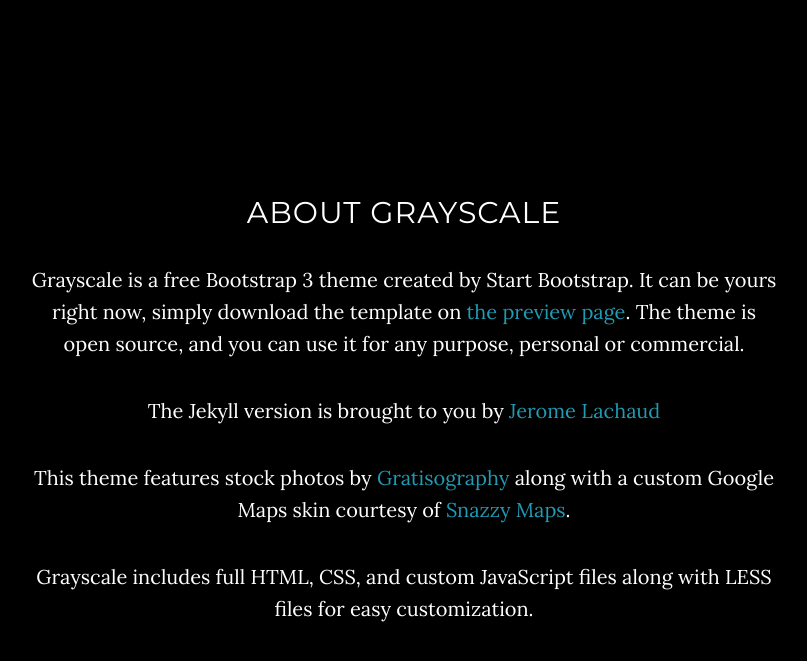
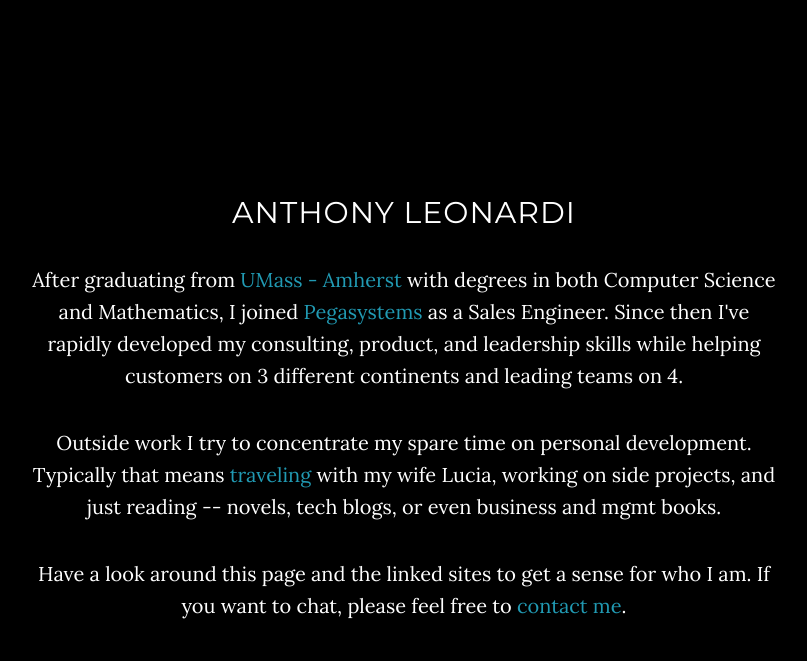
Before and after one commit to AJLeonardi/AJLeonardi, a Jekyll site: the page built from index.html, in a window 1280 px wide and 900 px high, scrolled down 845 px, cut to the strip 59-720 px from the top of the window. Shown: the whole strip, without its empty margins (236-1043 px from the left). Built offline with Jekyll 4.4.1, drawn with Linux system fonts in a browser that asks for light colours.

Commit message:
wrote up a bio

```diff
--- a/_config.yml
+++ b/_config.yml
@@ -1,5 +1,5 @@
 # Site settings
-title: Grayscale
+title: Anthony Leonardi
 email: anthony dot leonardi at gmail.com
 url: http://ajleonardi.co
 description: "The personal and professional space of Anthony Leonardi. "
--- /dev/null
+++ b/_includes/Bio.html
@@ -0,0 +1,11 @@
+<!-- About Section -->
+<section id="Bio" class="container content-section text-center">
+    <div class="row">
+        <div class="col-lg-8 col-lg-offset-2">
+            <h2>Anthony Leonardi</h2>
+            <p>After graduating from <a target='_blank' href='http://www.umass.edu/'>UMass - Amherst</a> with degrees in both Computer Science and Mathematics, I joined <a target='_blank' href='http://www.pega.com/'>Pegasystems</a> as a Sales Engineer. Since then I've rapidly developed my consulting, product, and leadership skills while helping customers on 3 different continents and leading teams on 4.</p>
+            <p>Outside work I try to concentrate my spare time on personal development. Typically that means <a target="_blank" href='http://travel.ajleonardi.co'>traveling</a> with my wife Lucia, working on side projects, and just reading -- novels, tech blogs, or even business and mgmt books.</p>
+            <p>Have a look around this page and the linked sites to get a sense for who I am. If you want to chat, please feel free to <a href='#Contact'>contact me</a>.</p>
+        </div>
+    </div>
+</section>
--- a/_includes/css/grayscale.css
+++ b/_includes/css/grayscale.css
@@ -138,7 +138,7 @@
     padding: 100px 0;
     text-align: center;
     color: #fff;
-    background: url(/img/intro-bw.jpg) no-repeat bottom center scroll;
+    background: url(/img/intro-bw.jpg) no-repeat top center scroll;
     background-color: {{ site.color.primary-dark }};
     -webkit-background-size: cover;
     -moz-background-size: cover;
--- a/_layouts/default.html
+++ b/_layouts/default.html
@@ -4,7 +4,7 @@
     <body id="page-top" data-spy="scroll" data-target=".navbar-fixed-top">
     {% include nav.html %}
     {% include header.html %}
-    {% include about.html %}
+    {% include Bio.html %}
     {% include download.html %}
     {% include contact.html %}
     {% include footer.html %}
```
